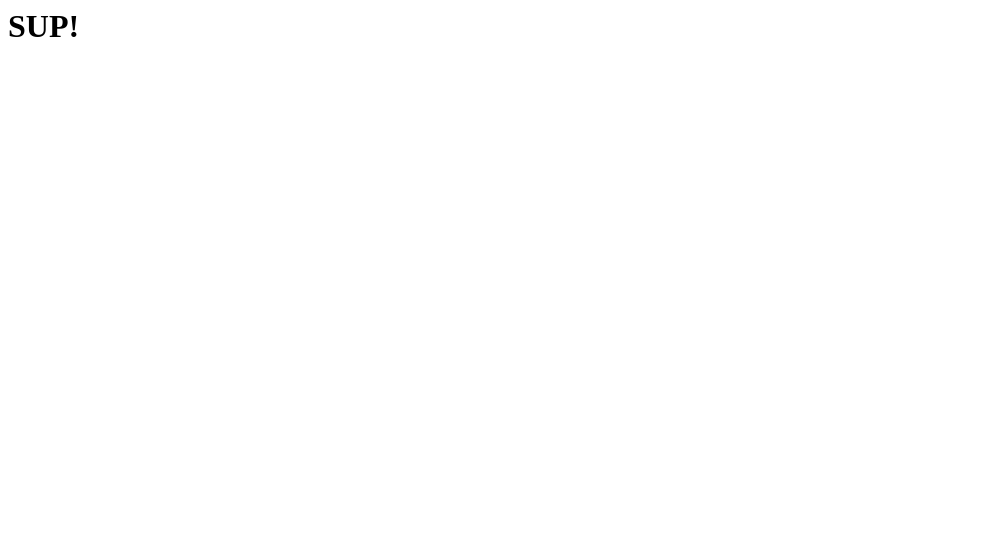
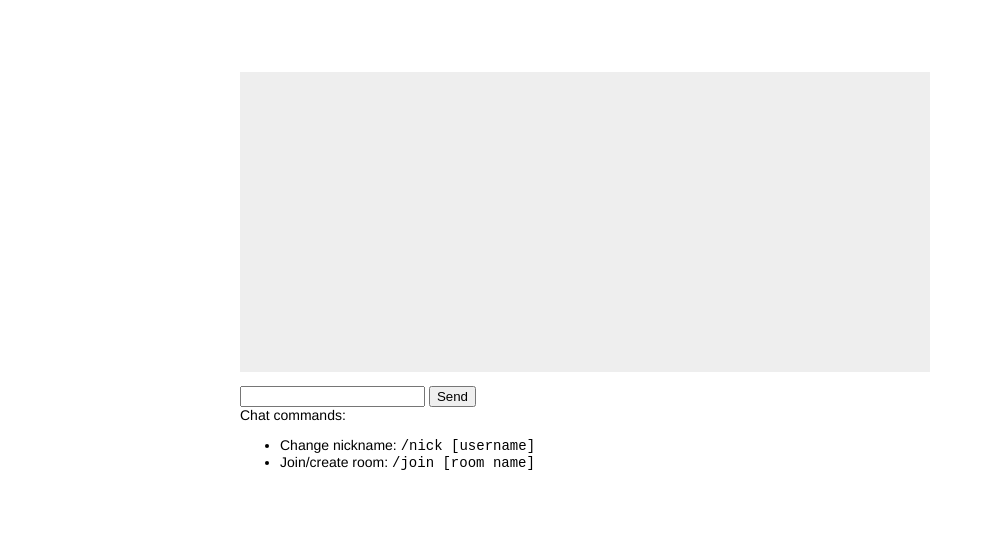
Before and after one commit to LMDEHJULIO/LF-Chat, a website: page public/index.html in a window 1280 px wide. Shown: the whole page, without its empty margins (0-984 px from the left). Drawn offline with nearby package versions, Linux system fonts and the light colour scheme.

Commit message:
Basic layout made

```diff
--- a/public/index.html
+++ b/public/index.html
@@ -1 +1,32 @@
-<h1>SUP!</h1>
+<!DOCTYPE html>
+<html>
+  <head>
+    <meta charset="utf-8">
+    <title>LF-Chat</title>
+    <link rel="stylesheet" href="stylesheets/style.css"></link>
+  </head>
+  <body>
+    <div id="content">
+      <div id="room"></div>
+      <div id="room-list"></div>
+      <div id="messages"></div>
+
+      <form id="send-form">
+        <input id="send-message"/>
+        <input id="send-button" type="submit" value="Send"/>
+
+        <div id="help">
+          Chat commands:
+          <ul>
+            <li>Change nickname: <code>/nick [username]</code></li>
+            <li>Join/create room: <code>/join [room name]</code></li>
+          </ul>
+        </div>
+      </form>
+    </div>
+    <script src="/socket.io/socket.io.js" type="text/javascript"></script>
+    <script src="http://code.jquery.com/jquery-1.8.0.min.js" type="text/javascript"></script>
+    <script src="/javascripts/chat.js" type="text/javascript"></script>
+    <script src="/javascripts/chat_ui.js" type="text/javascript"></script>
+  </body>
+</html>
--- a/public/stylesheets/style.css
+++ b/public/stylesheets/style.css
@@ -0,0 +1,27 @@
+body{
+  padding: 50px;
+  font: 14px "Lucidia Grande", Helvetica, Arial, sans-serif;
+}
+a{
+  color: #00B7FF
+}
+
+#content {
+  width: 800px;
+  margin-left: auto;
+  margin-right: auto;
+}
+
+#room {
+  background-color: #ddd;
+  margin-bottom: 1em;
+}
+
+#messages {
+  width: 690px;
+  height: 300px;
+  overflow: auto;
+  background-color: #eee;
+  margin-bottom: 1em;
+  margin-right: 10px;
+}
```
